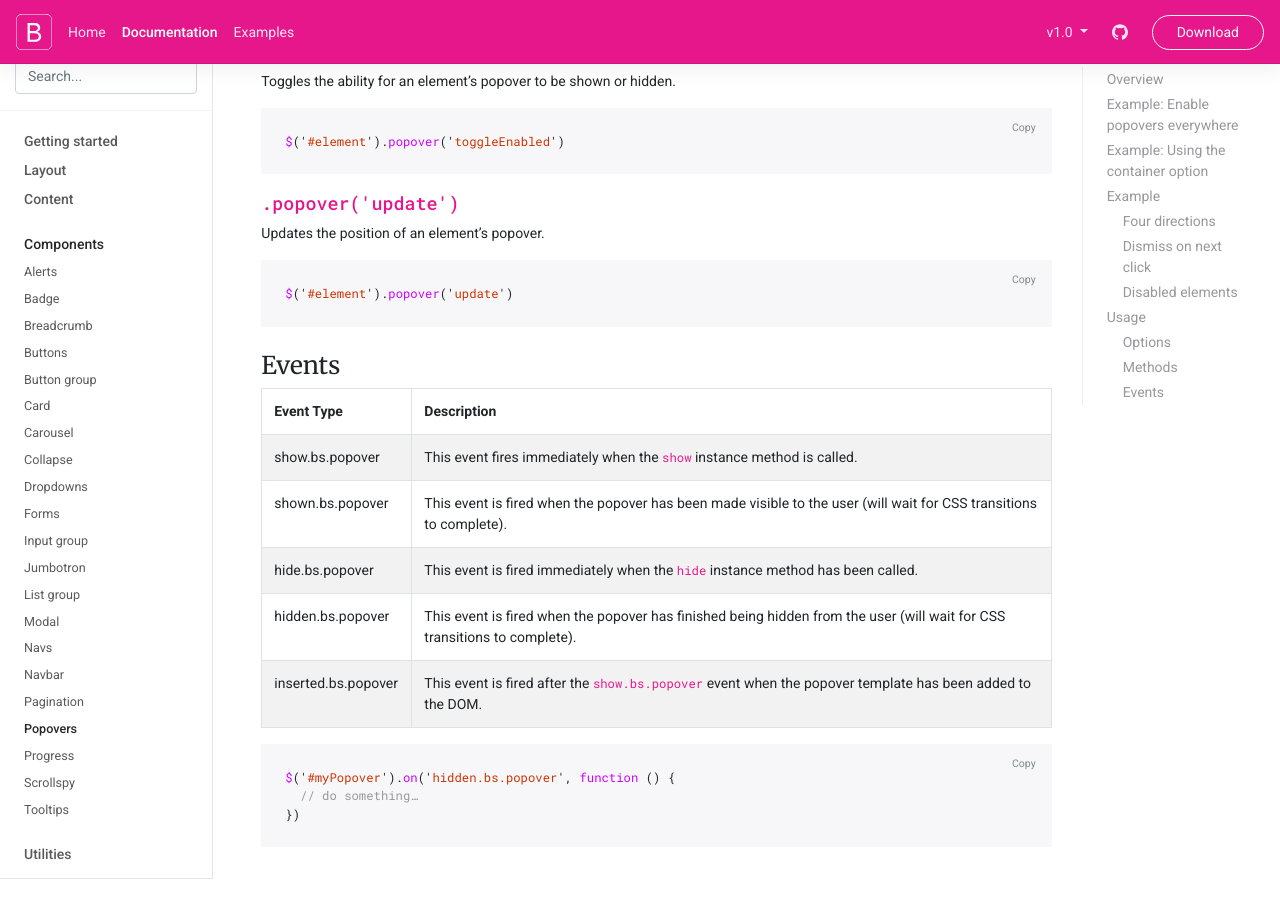
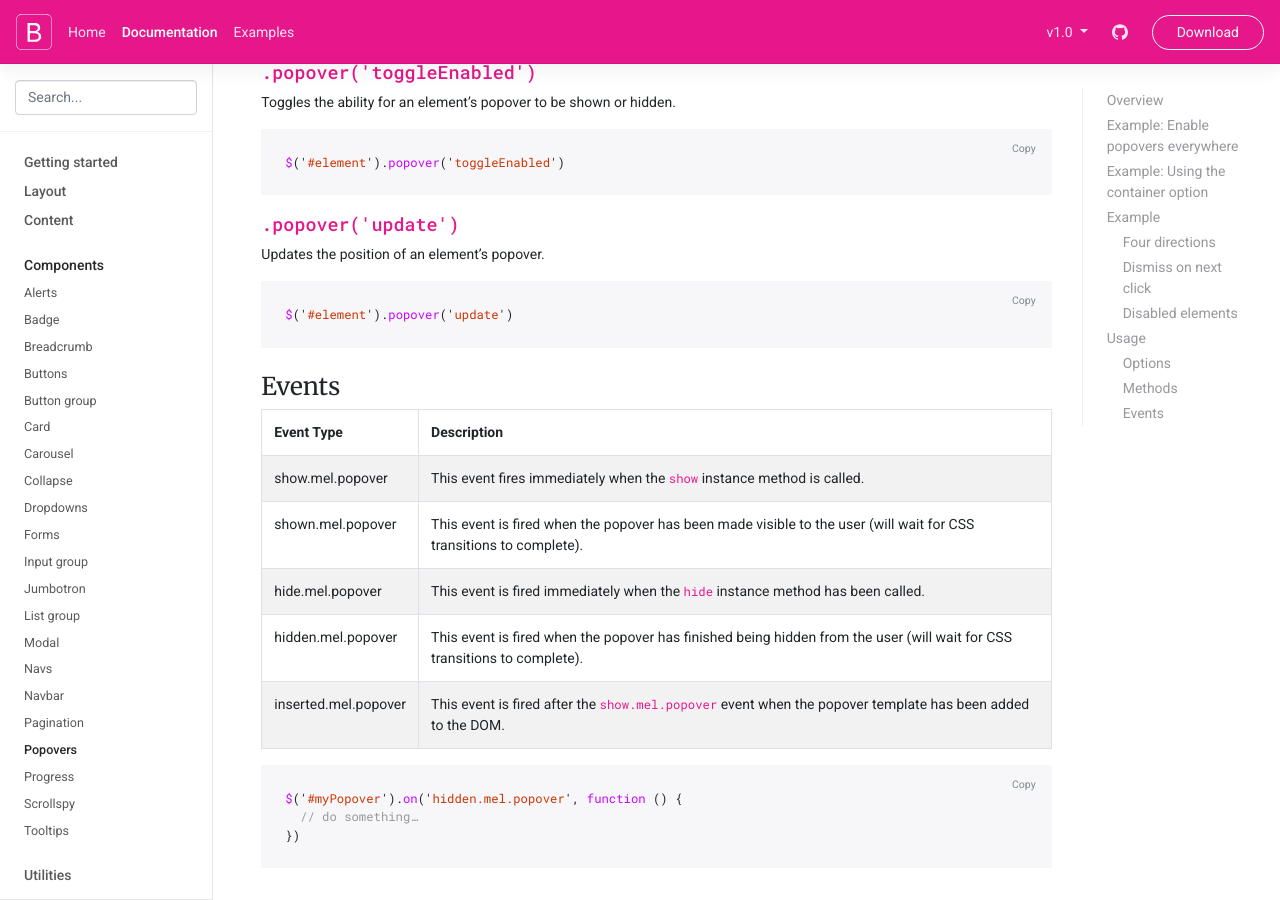
Before and after one commit to arielkirkwood/melodic-web, a Jekyll site: the page built from docs/1.0/components/popovers.md, in a window 1280 px wide and 900 px high, scrolled down 6442 px. Built offline with Jekyll 4.4.1, drawn with Linux system fonts in a browser that asks for light colours; nearby versions of some CDN libraries; comment, search, counter and statistics services are not loaded; the table of contents is made by our own code; before the commit the page ends 7321 px from its top, so only the background shows below that; some of the changed text lies outside the part shown.

Commit message:
Namespace migration in docs

```diff
--- a/docs/1.0/components/popovers.md
+++ b/docs/1.0/components/popovers.md
@@ -263,19 +263,19 @@
 
 #### `.popover('show')`
 
-Reveals an element's popover. **Returns to the caller before the popover has actually been shown** (i.e. before the `shown.bs.popover` event occurs). This is considered a "manual" triggering of the popover. Popovers whose both title and content are zero-length are never displayed.
+Reveals an element's popover. **Returns to the caller before the popover has actually been shown** (i.e. before the `shown.mel.popover` event occurs). This is considered a "manual" triggering of the popover. Popovers whose both title and content are zero-length are never displayed.
 
 {% highlight js %}$('#element').popover('show'){% endhighlight %}
 
 #### `.popover('hide')`
 
-Hides an element's popover. **Returns to the caller before the popover has actually been hidden** (i.e. before the `hidden.bs.popover` event occurs). This is considered a "manual" triggering of the popover.
+Hides an element's popover. **Returns to the caller before the popover has actually been hidden** (i.e. before the `hidden.mel.popover` event occurs). This is considered a "manual" triggering of the popover.
 
 {% highlight js %}$('#element').popover('hide'){% endhighlight %}
 
 #### `.popover('toggle')`
 
-Toggles an element's popover. **Returns to the caller before the popover has actually been shown or hidden** (i.e. before the `shown.bs.popover` or `hidden.bs.popover` event occurs). This is considered a "manual" triggering of the popover.
+Toggles an element's popover. **Returns to the caller before the popover has actually been shown or hidden** (i.e. before the `shown.mel.popover` or `hidden.mel.popover` event occurs). This is considered a "manual" triggering of the popover.
 
 {% highlight js %}$('#element').popover('toggle'){% endhighlight %}
 
@@ -320,30 +320,30 @@
   </thead>
   <tbody>
     <tr>
-      <td>show.bs.popover</td>
+      <td>show.mel.popover</td>
       <td>This event fires immediately when the <code>show</code> instance method is called.</td>
     </tr>
     <tr>
-      <td>shown.bs.popover</td>
+      <td>shown.mel.popover</td>
       <td>This event is fired when the popover has been made visible to the user (will wait for CSS transitions to complete).</td>
     </tr>
     <tr>
-      <td>hide.bs.popover</td>
+      <td>hide.mel.popover</td>
       <td>This event is fired immediately when the <code>hide</code> instance method has been called.</td>
     </tr>
     <tr>
-      <td>hidden.bs.popover</td>
+      <td>hidden.mel.popover</td>
       <td>This event is fired when the popover has finished being hidden from the user (will wait for CSS transitions to complete).</td>
     </tr>
     <tr>
-      <td>inserted.bs.popover</td>
-      <td>This event is fired after the <code>show.bs.popover</code> event when the popover template has been added to the DOM.</td>
+      <td>inserted.mel.popover</td>
+      <td>This event is fired after the <code>show.mel.popover</code> event when the popover template has been added to the DOM.</td>
     </tr>
   </tbody>
 </table>
 
 {% highlight js %}
-$('#myPopover').on('hidden.bs.popover', function () {
+$('#myPopover').on('hidden.mel.popover', function () {
   // do something…
 })
 {% endhighlight %}
```
